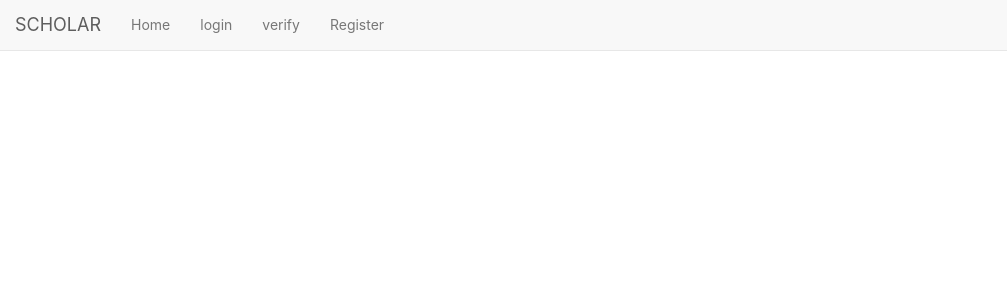
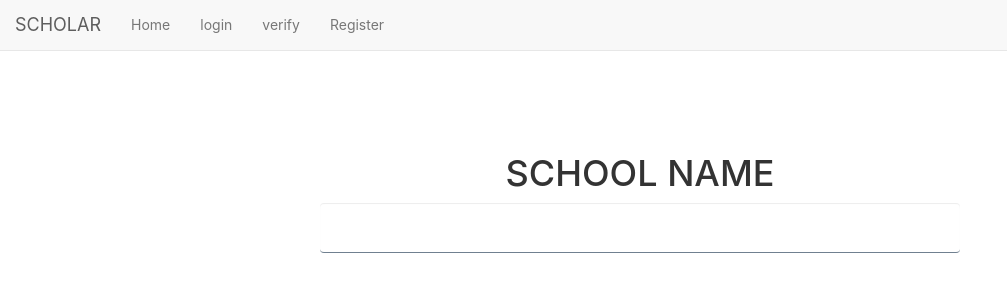
Before and after one commit to Moverr/ScholarCockpit, a React (Create React App) app in the folder cockpit/: page /verify in a window 1280 px wide. Shown: the top 300 px of the page, without its empty margins (0-1007 px from the left). Built offline with nearby package versions, Linux system fonts and the light colour scheme.

Commit message:
:Debugging :

```diff
--- a/cockpit/src/components/Router.jsx
+++ b/cockpit/src/components/Router.jsx
@@ -2,6 +2,7 @@ import React, { Component } from 'react';
 import {Switch, Route} from 'react-router-dom';
 import Login from './Login';
 import Home from './Home';
+import Verify from './Verify';
 // import Verify from './Verify';
 
 
@@ -15,6 +16,7 @@ class Router extends Component {
                     <Route exact path="/" component={Home} />
                     <Route exact path="/home" component={Home} />
                     <Route exact path="/login" component={Login} />
+                    <Route exact path="/verify" component={Verify} />
 
                  </Switch>
 
--- /dev/null
+++ b/cockpit/src/components/Verify.jsx
@@ -0,0 +1,71 @@
+
+import React, { Component } from 'react';
+import '../css/home.css';
+
+
+
+ class Verify extends Component {
+
+    constructor(props) {
+        super(props);
+        this.state = {
+            value:''
+        };
+        this.handleChange = this.handleChange.bind(this);
+        this.handleSubmit = this.handleSubmit.bind(this);
+    }
+
+    componentDidMount(){
+
+        this.setState({
+            value: !this.props.schoolname ? null : this.props.schoolname
+        }
+        )
+
+
+    }
+
+     handleChange(event){
+        this.setState({value:event.target.value});
+     }
+
+
+     handleSubmit(event) {
+        event.preventDefault();
+
+
+
+
+      }
+
+
+
+    render() {
+
+        // const  schoolname = this.state.value;
+
+        return (
+            this.shoolForm()
+        )
+    }
+
+    // loginForm() {
+    //     return <div className="body-wrapper">
+    //         <form onSubmit={this.handleSubmit}>
+    //             <h1> LOGIN FORM</h1>
+    //             <input type="text" className="form-control" value={this.state.value} onChange={this.handleChange} />
+    //         </form>
+    //     </div>;
+    // }
+
+    shoolForm() {
+        return <div className="body-wrapper">
+            <form onSubmit={this.handleSubmit}>
+                <h1> SCHOOL NAME</h1>
+                <input type="text" className="form-control" value={this.state.value} onChange={this.handleChange} />
+            </form>
+        </div>;
+    }
+}
+
+export default Verify
```
Also changed, not shown: cockpit/src/components/Verify.js (deleted, +0 -22 lines), package.json (added, +19 -0 lines), 1 other file (tests, documents, lock files or other folders).
